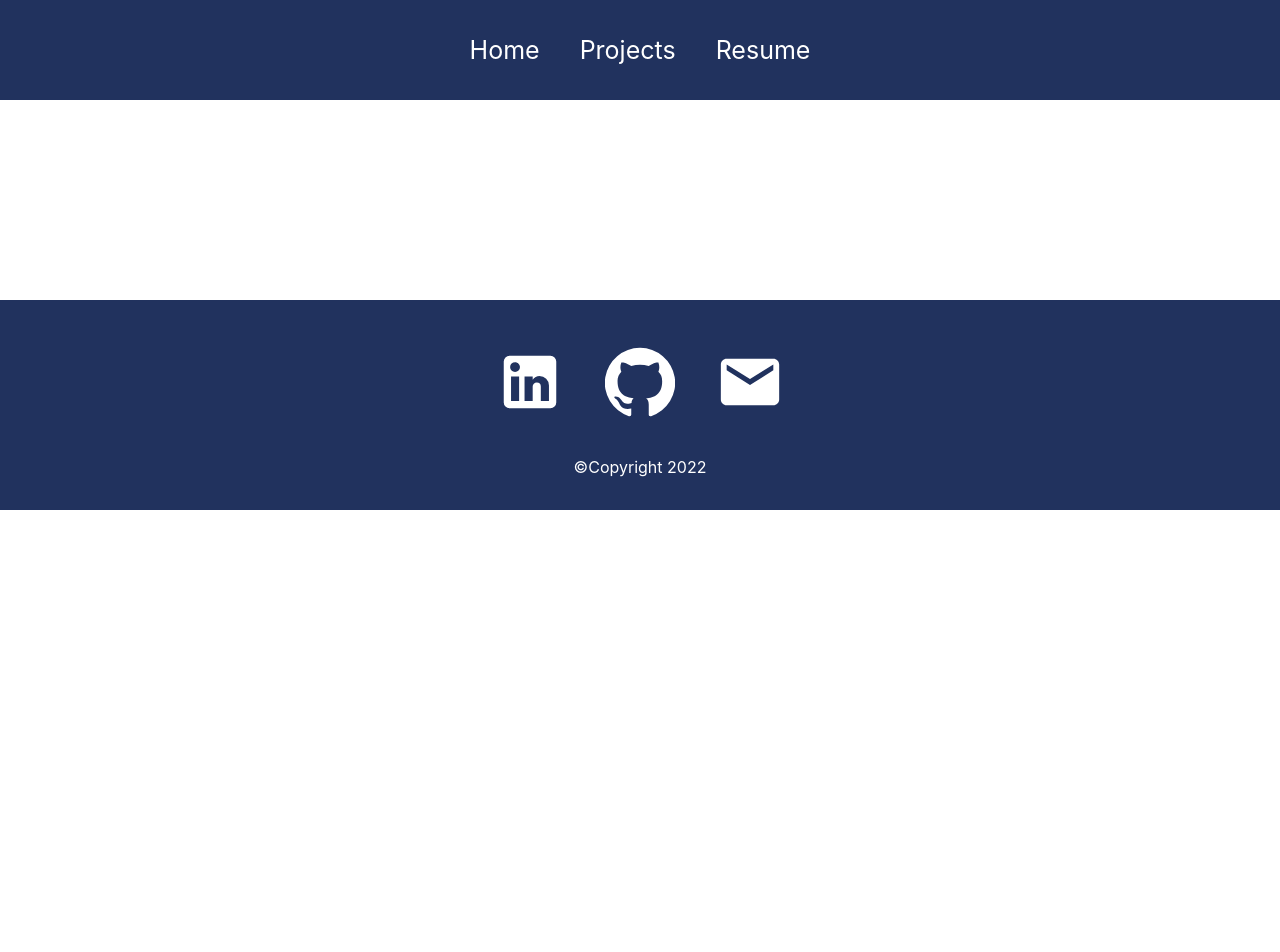
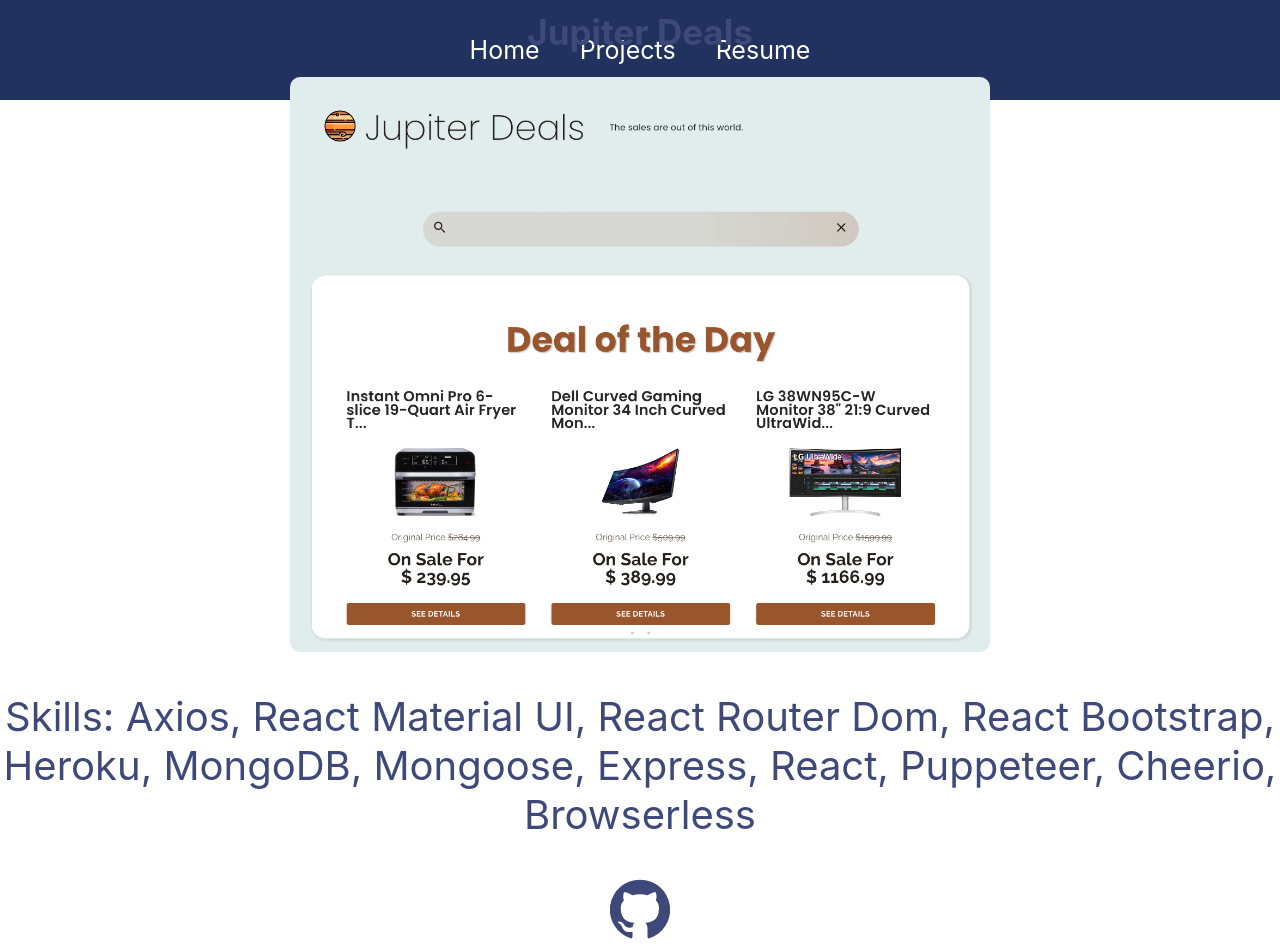
Before and after one commit to Fred0624/yu-portfolio, a React (Create React App) app: page /project/1 in a window 1280 px wide. Shown: the top 952 px of the page. Before the commit the page ends 800 px from the top, so only its background shows below. Built offline with nearby package versions, Linux system fonts and the light colour scheme.

Commit message:
prject onclick

```diff
--- a/src/App.js
+++ b/src/App.js
@@ -16,7 +16,7 @@ function App() {
           <Routes>
             <Route path ='/' element={<Home />} />
             <Route path ='/projects' element={<Projects />} />
-            <Route path ='/projects/:id' element={<ProjectDetail />} />
+            <Route path ='/project/:id' element={<ProjectDetail />} />
             <Route path ='/resume' element={<Resume />} />
           </Routes>
           <Footer />
--- a/src/components/ProjectDetail.js
+++ b/src/components/ProjectDetail.js
@@ -1,7 +1,8 @@
 import React from 'react'
 import { useParams } from 'react-router-dom'
 import { projectInfo } from './ProjectInfo'
-import GithubIcon from '@material-ui/icons/GitHub';
+import GithubIcon from '@material-ui/icons/GitHub'
+import '../styles/ProjectDetail.css'
 
 const ProjectDetail = () => {
     const { id } = useParams()
--- a/src/components/ProjectItems.js
+++ b/src/components/ProjectItems.js
@@ -1,8 +1,12 @@
 import React from 'react';
+import { useNavigate } from 'react-router-dom';
 
-const ProjectItems = ({image, name}) => {
+const ProjectItems = ({image, name, id}) => {
+    const navigate = useNavigate()
     return (
-        <div className='projectItems'>
+        <div className='projectItems' onClick={() => {
+            navigate("/project/" + id)
+        }}>
             <div style={{backgroundImage: `url(${image})`}} className='projectImage' />
             <h1> {name} </h1>
         </div>
--- a/src/components/Projects.js
+++ b/src/components/Projects.js
@@ -7,8 +7,8 @@ const Projects = () => {
     return (
         <div className='projects'>
             <div className='list'>
-                {projectInfo.map((project) => {
-                    return <ProjectItems name={project.name} image={project.image}/>
+                {projectInfo.map((project, idx) => {
+                    return <ProjectItems id={idx} name={project.name} image={project.image}/>
                 })}
             </div>
         </div>
--- /dev/null
+++ b/src/styles/ProjectDetail.css
@@ -0,0 +1,28 @@
+.project {
+    width: 100%;
+    height: calc(100vh - 100px);
+    display: flex;
+    justify-content: center;
+    align-items: center;
+    flex-direction: column;
+}
+
+.project h1 {
+    margin-top: 50px;
+    color: #3e497a;
+    font-size: 35px;
+}
+.project img {
+    width: 700px;
+    border-radius: 10px;
+}
+
+.project p {
+    font-size: 40px;
+    color: #3e497a;
+}
+
+.project svg {
+    font-size: 60px;
+    color: #3e497a;
+}
```
